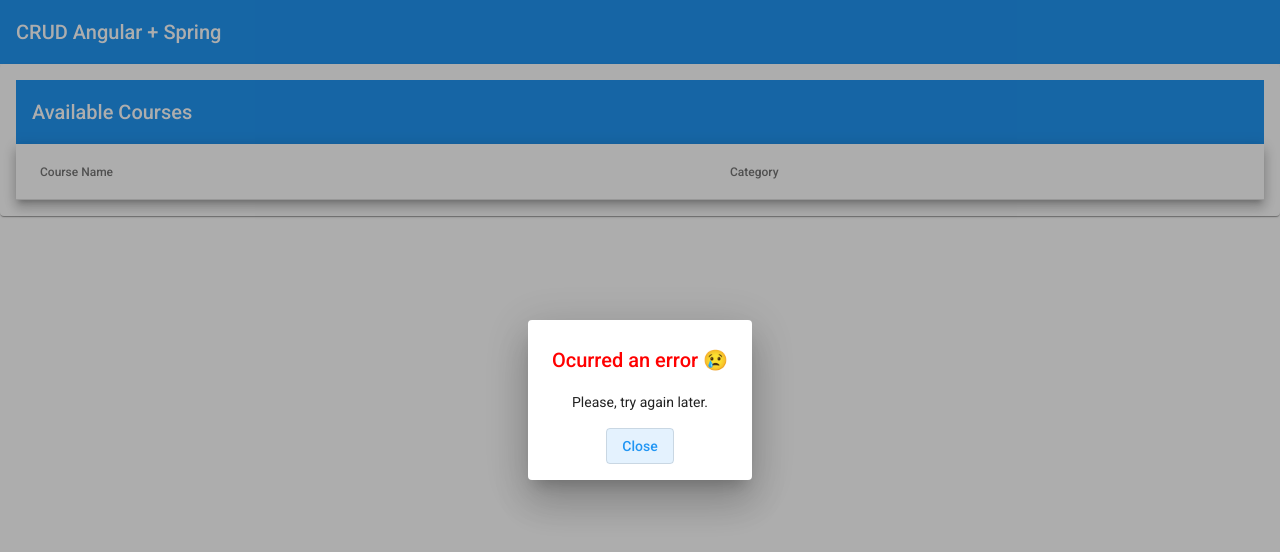
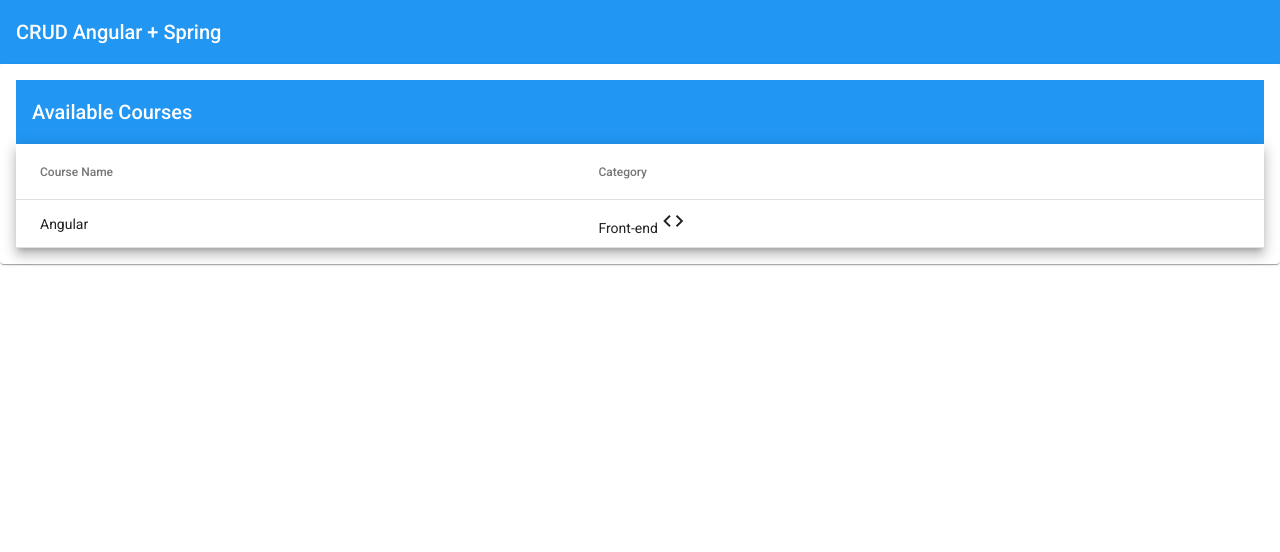
Before and after one commit to MarquesRick/angular-spring-boot, an Angular app in the folder crud-angular/: page /courses in a window 1280 px wide. Shown: the top 552 px of the page. Built offline with nearby package versions, Linux system fonts and the light colour scheme; no server answers.

Commit message:
create a pipe for material icons

```diff
--- a/crud-angular/src/app/courses/courses/courses.component.html
+++ b/crud-angular/src/app/courses/courses/courses.component.html
@@ -14,7 +14,10 @@
       <!-- Category Column -->
       <ng-container matColumnDef="category">
         <th mat-header-cell *matHeaderCellDef> Category </th>
-        <td mat-cell *matCellDef="let element"> {{ element.category }} </td>
+        <td mat-cell *matCellDef="let element"> {{ element.category }}
+          <mat-icon aria-hidden="false" aria-label="Course category">{{ element.category | category }}</mat-icon>
+        </td>
+
       </ng-container>
 
       <tr mat-header-row *matHeaderRowDef="displayedColumns"></tr>
--- a/crud-angular/src/app/courses/services/courses.service.ts
+++ b/crud-angular/src/app/courses/services/courses.service.ts
@@ -8,14 +8,14 @@
   providedIn: 'root',
 })
 export class CoursesService {
-  private readonly API = '/assets/acourses.json';
+  private readonly API = '/assets/courses.json';
 
   constructor(private httpClient: HttpClient) {}
 
   list() {
     return this.httpClient.get<Course[]>(this.API).pipe(
       first(), //To end connection after the first calling
-      delay(5000), //To test spinner loading
+      //delay(5000), //To test spinner loading
       tap((courses) => console.log(courses)) //To debug values received
     );
   }
--- a/crud-angular/src/app/shared/app-material/app-material.module.ts
+++ b/crud-angular/src/app/shared/app-material/app-material.module.ts
@@ -5,6 +5,7 @@
 import { MatToolbarModule } from '@angular/material/toolbar';
 import { MatDialogModule } from '@angular/material/dialog';
 import { MatButtonModule } from '@angular/material/button';
+import { MatIconModule } from '@angular/material/icon';
 
 @NgModule({
   exports: [
@@ -14,6 +15,7 @@
     MatProgressSpinnerModule,
     MatDialogModule,
     MatButtonModule,
+    MatIconModule,
   ],
 })
 export class AppMaterialModule {}
--- /dev/null
+++ b/crud-angular/src/app/shared/pipes/category.pipe.ts
@@ -0,0 +1,16 @@
+import { Pipe, PipeTransform } from '@angular/core';
+
+@Pipe({
+  name: 'category',
+})
+export class CategoryPipe implements PipeTransform {
+  transform(value: string): string {
+    switch (value.toLowerCase()) {
+      case 'front-end':
+        return 'code';
+      case 'back-end':
+        return 'computer';
+    }
+    return 'code';
+  }
+}
--- a/crud-angular/src/app/shared/shared.module.ts
+++ b/crud-angular/src/app/shared/shared.module.ts
@@ -3,10 +3,11 @@
 
 import { ErrorDialogComponent } from './components/error-dialog/error-dialog.component';
 import { AppMaterialModule } from './app-material/app-material.module';
+import { CategoryPipe } from './pipes/category.pipe';
 
 @NgModule({
-  declarations: [ErrorDialogComponent], //declarations is only for components; for modules is imports
+  declarations: [ErrorDialogComponent, CategoryPipe], //declarations is only for components; for modules is imports
   imports: [CommonModule, AppMaterialModule],
-  exports: [ErrorDialogComponent],
+  exports: [ErrorDialogComponent, CategoryPipe],
 })
 export class SharedModule {}
```
Also changed, not shown: 1 other file (tests, documents, lock files or other folders).
